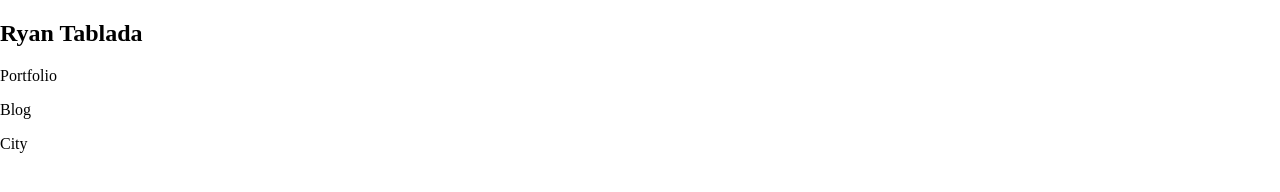
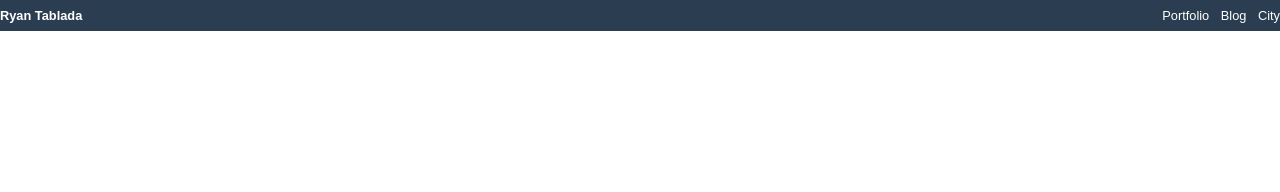
Before and after one commit to karafulgum/07-portfolio, a website: page public/index.html in a window 1280 px wide. Drawn offline with nearby package versions, Linux system fonts and the light colour scheme; files that its build step writes are made by us from their sources.

Commit message:
Styled Nav

```diff
--- a/public/index.html
+++ b/public/index.html
@@ -1,19 +1,28 @@
 <!DOCTYPE html>
 <html>
+
 <head>
   <meta charset="utf-8">
   <title>07-portfolio</title>
   <link rel="stylesheet" href="/app.css">
 </head>
+
 <body>
 
-<div class="full-page">
-  <nav class="nav-bar">
-    <h1 class="nav-bar__item nav-bar__item-name">Ryan Tablada</h1>
-    <p class="nav-bar__item">Portfolio</p>
-    <p class="nav-bar__item">Blog</p>
-    <p class="nav-bar__item">City</p>
-  </nav>
-</div>
+  <div class="full-page">
+    <nav class="nav-bar">
+      <h1 class="nav-bar__item nav-bar__item--name">Ryan Tablada</h1>
+      <div class="nav-bar__item nav-bar__link">
+        <a class="nav-bar__link--tag" href="public/index.html">Portfolio</a>
+        <a class="nav-bar__link--tag" href="public/blog.html">Blog</a>
+        <a class="nav-bar__link--tag" href="public/city.html">City</a>
+      </div>
+    </nav>
+
+    <footer class="footer">
+
+    </footer>
+  </div>
 </body>
+
 </html>
--- a/_reset.scss
+++ b/styles/_reset.scss
@@ -1,5 +1,6 @@
 body {
   margin: 0;
+  font-family: sans-serif;
 }
 
 img {
--- a/styles/app.scss
+++ b/styles/app.scss
@@ -1,4 +1,37 @@
+$c-nav: #2b3e51;
+$c-white: #ffffff;
+
 $fa-font-path: '//netdna.bootstrapcdn.com/font-awesome/4.3.0/fonts';
 @import 'font-awesome/scss/font-awesome';
 @import 'box-sizing';
 @import 'reset';
+
+.nav-bar {
+  display: flex;
+  justify-content: space-between;
+  padding: 0.5rem 0;
+  background: $c-nav;
+
+  h1 {
+    margin: 0;
+  }
+
+  &__item {
+    color: $c-white;
+    font-size: 0.8rem;
+
+    &--name {
+      font-weight: bold;
+    }
+  }
+
+  &__link {
+    font-weight: normal;
+
+    &--tag {
+      margin-left: 0.5rem;
+      color: $c-white;
+      text-decoration: none;
+    }
+  }
+}
```
